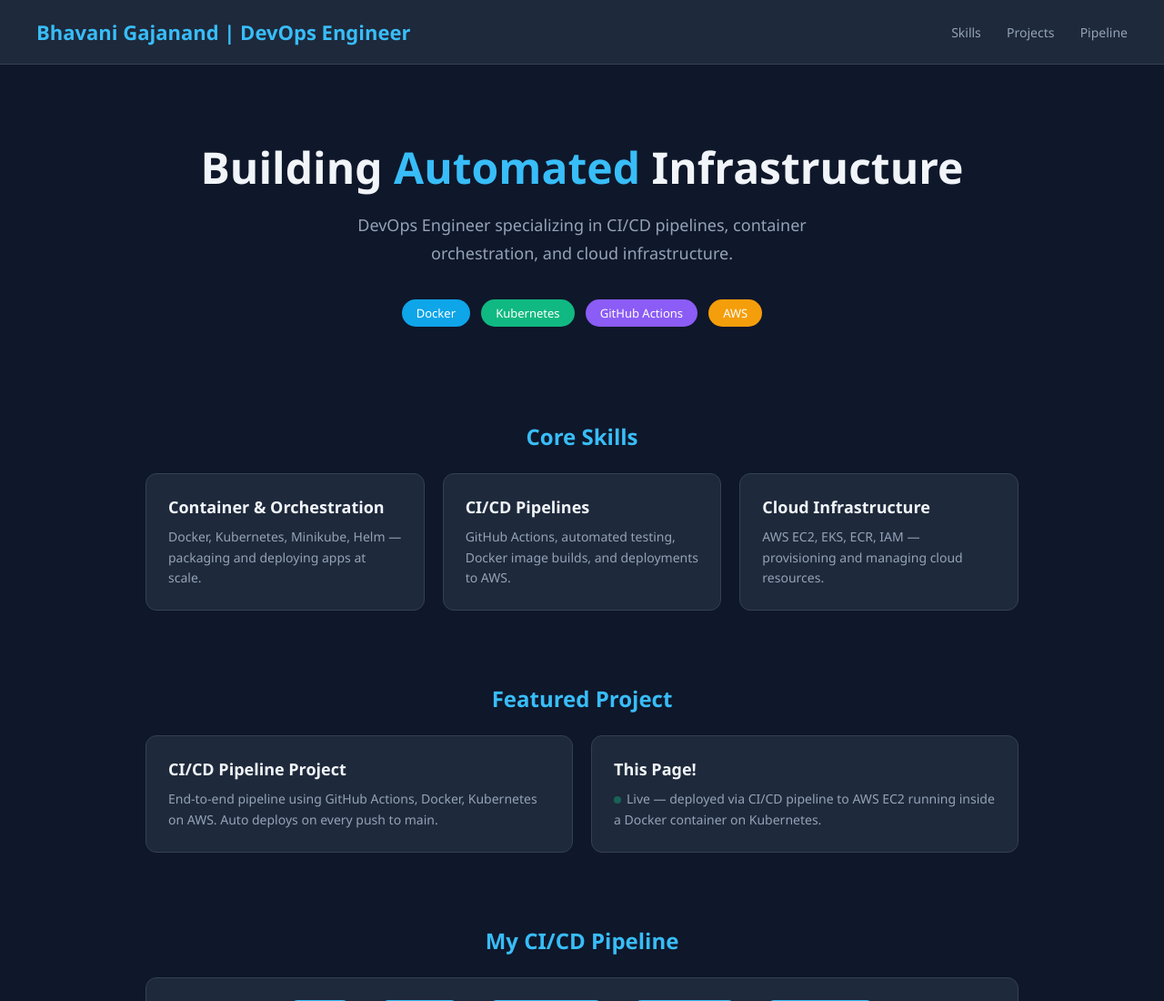
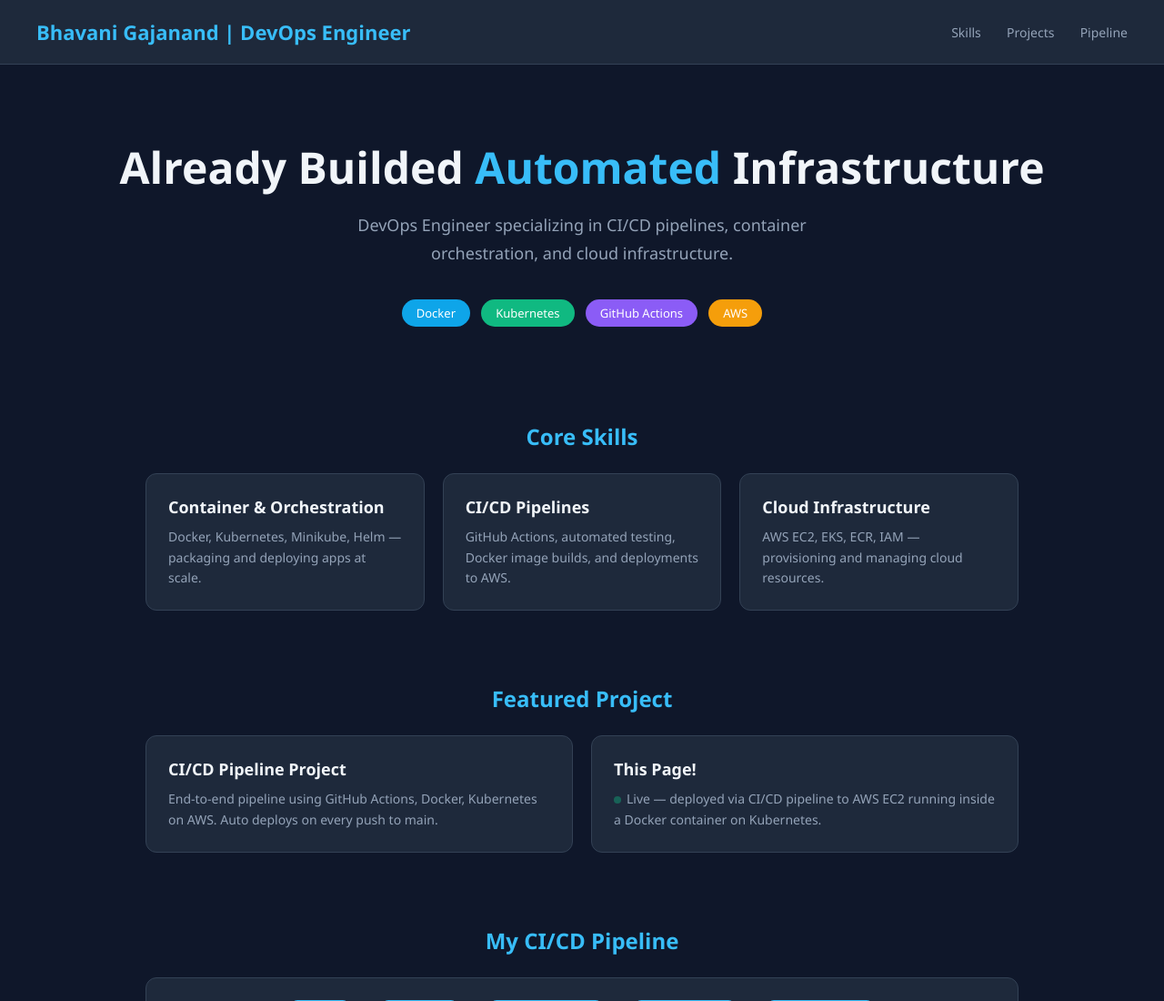
Before and after one commit to bhavanigajanand/nodejs-cicd-project, a website: page public/index.html in a window 1280 px wide. Shown: the top 1100 px of the page at 91% size. Drawn offline with Linux system fonts and the light colour scheme.

Commit message:
Update header text from 'Building' to 'Already Builded'

```diff
--- a/public/index.html
+++ b/public/index.html
@@ -44,7 +44,7 @@
     </nav>
   </header>
   <div class="hero">
-    <h2>Building <span>Automated</span> Infrastructure</h2>
+    <h2>Already Builded <span>Automated</span> Infrastructure</h2>
     <p>DevOps Engineer specializing in CI/CD pipelines, container orchestration, and cloud infrastructure.</p>
     <div>
       <span class="badge">Docker</span>
```
